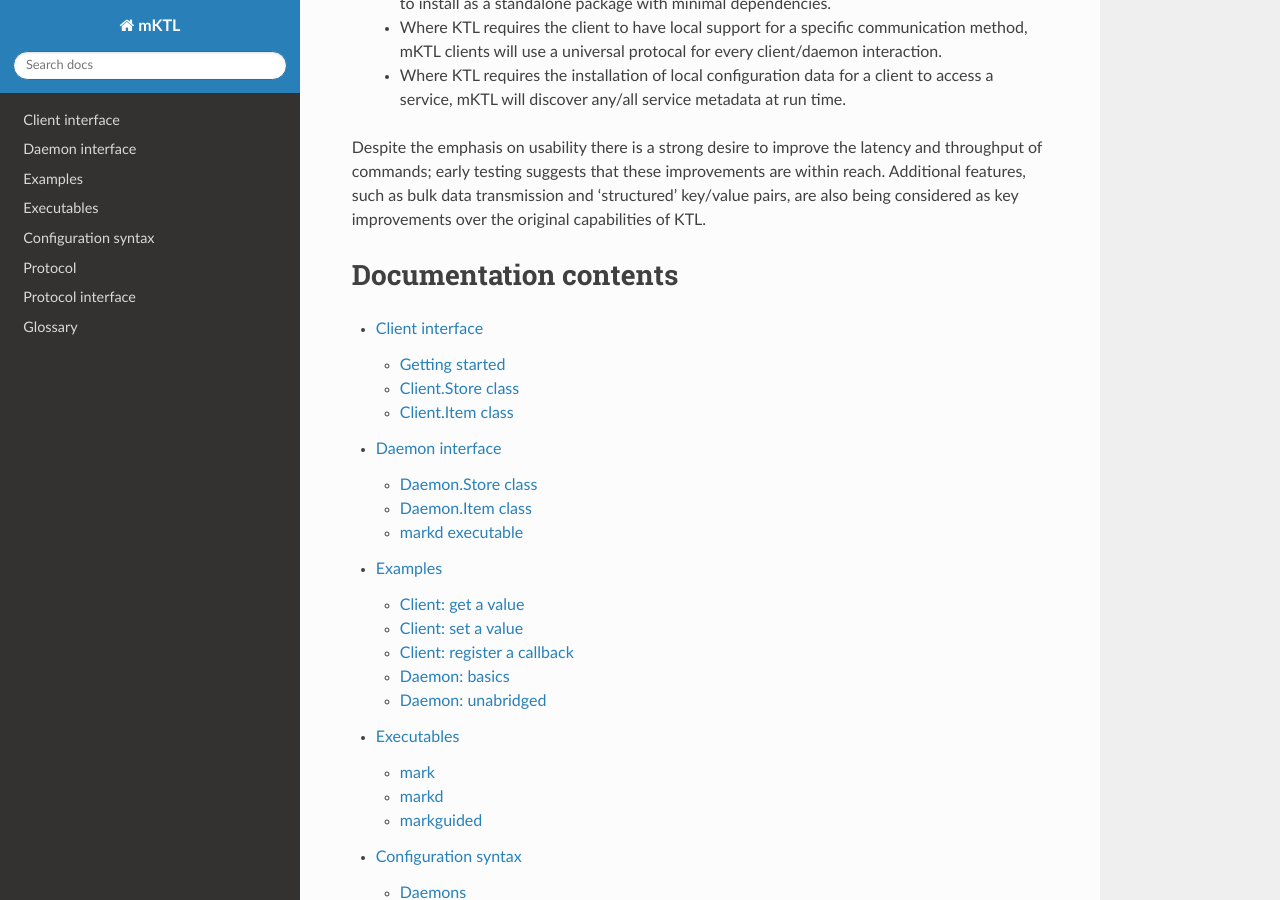
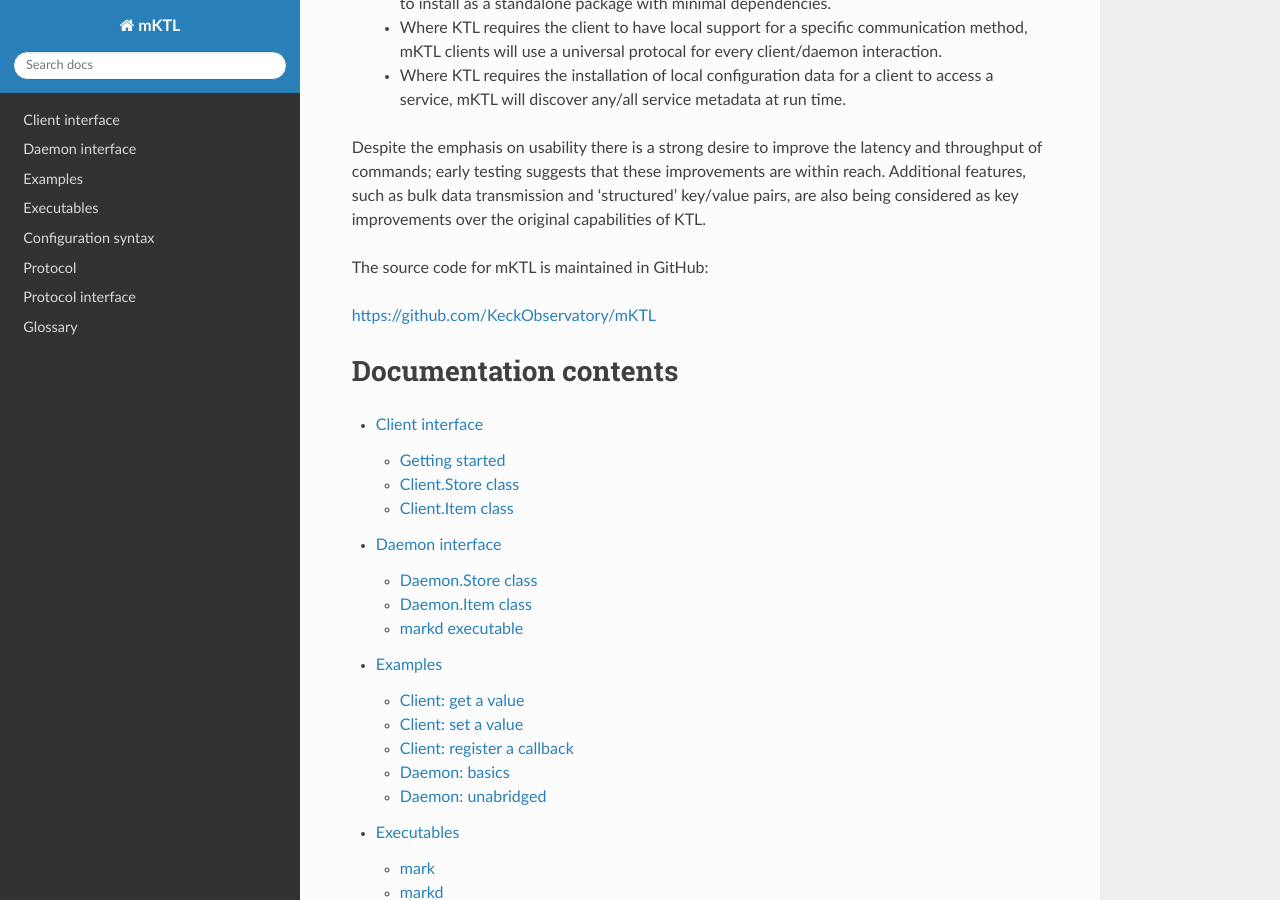
Before and after one commit to KeckObservatory/mKTL, a Sphinx documentation site: the page built from doc/index.rst, in a window 1280 px wide and 900 px high, scrolled down 432 px. Built offline with Sphinx 7.4.7 and the Read the Docs theme 3.1.0, drawn with Linux system fonts in a browser that asks for light colours.

Commit message:
Include a link back to the source code.

```diff
--- a/doc/index.rst
+++ b/doc/index.rst
@@ -4,6 +4,10 @@
 ------------
 
 .. include:: ../README.md
+
+The source code for mKTL is maintained in GitHub:
+
+https://github.com/KeckObservatory/mKTL
 
 
 Documentation contents
```
